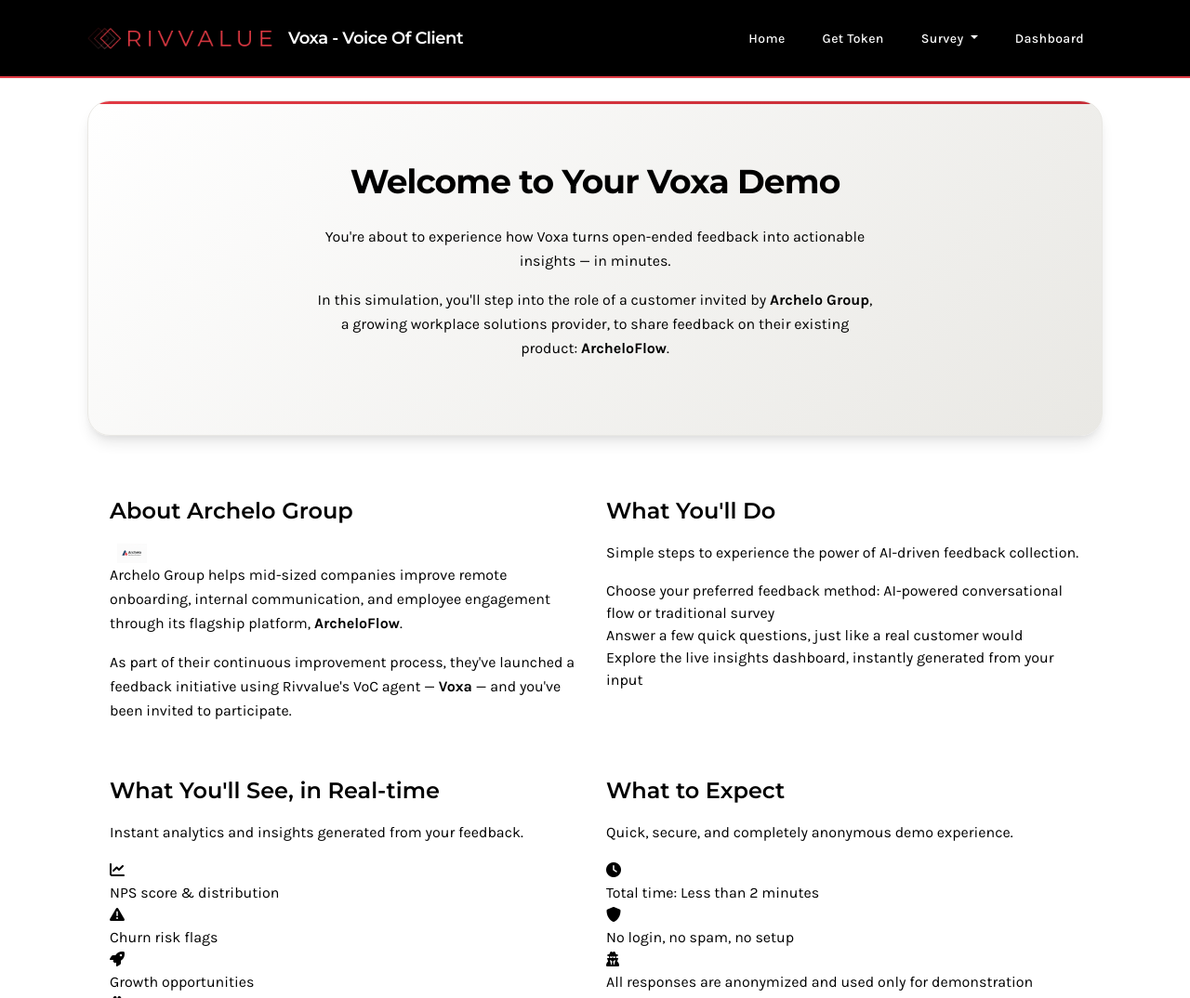
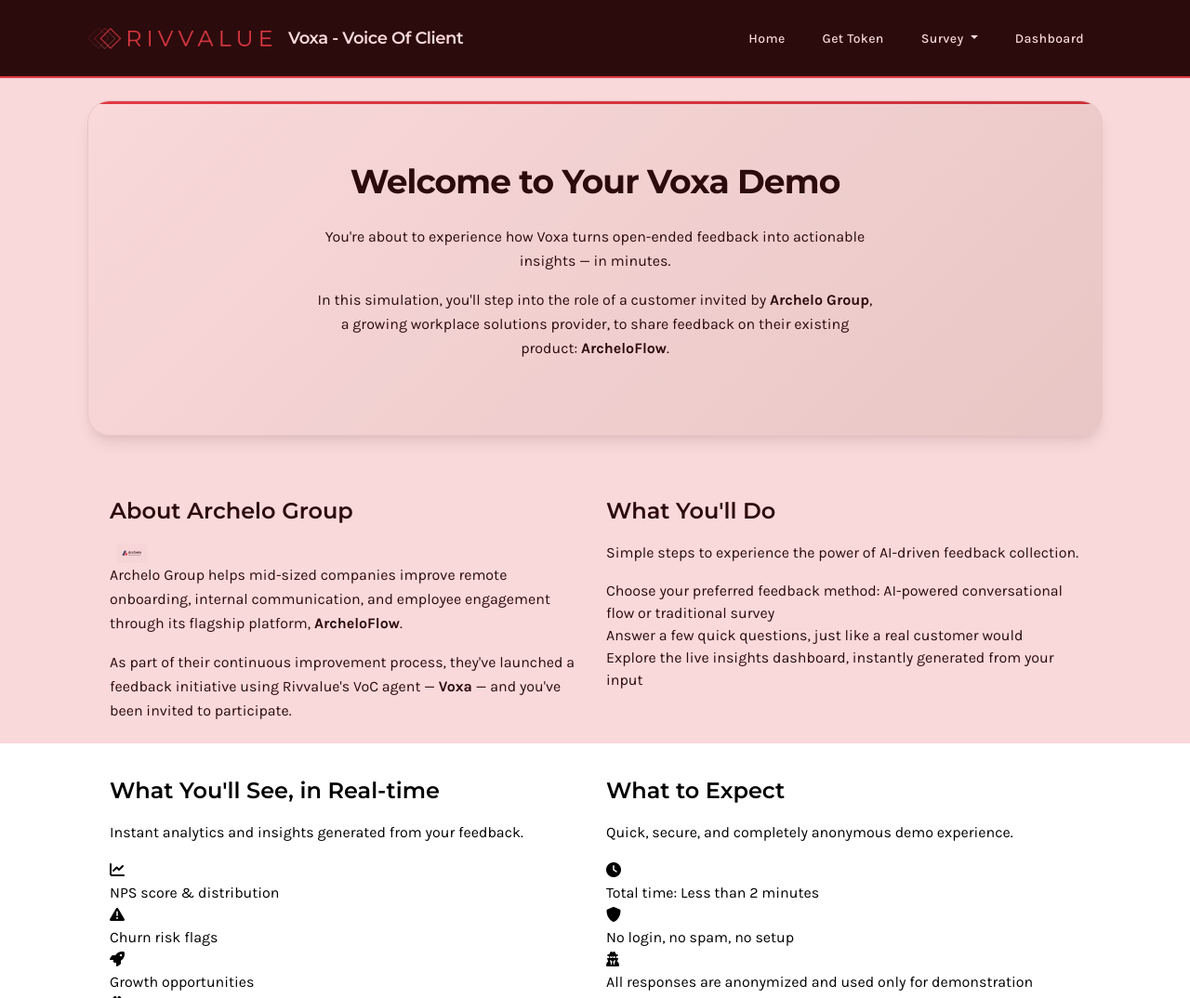
Before and after one commit to rivvalue/voia-docs, a Flask app: page /demo in a window 1280 px wide. Shown: the top 1074 px of the page at 93% size. Run offline with Flask 3, Linux system fonts and the light colour scheme.

Commit message:
Update demo page with subtle visual enhancements for better user engagement
Update templates/demo_intro.html to replace .fluidImageOverlay divs with inline styles, adding a semi-transparent red overlay for visual emphasis on specific sections.

Replit-Commit-Author: Agent
Replit-Commit-Session-Id: ed40431e-a156-4555-8728-1c5e25fc44a3
Replit-Commit-Checkpoint-Type: full_checkpoint
Replit-Commit-Screenshot-Url: https://storage.googleapis.com/screenshot-production-us-central1/eca66c11-1e52-49de-a7f4-cfa95608a870/ed40431e-a156-4555-8728-1c5e25fc44a3/nSh4kjI

```diff
--- a/templates/demo_intro.html
+++ b/templates/demo_intro.html
@@ -225,7 +225,7 @@
                 <!-- About Archelo Group -->
                 <div class="col-md-6">
                     <div class="info-card">
-                        <div class="fluidImageOverlay"></div>
+                        <div style="position: absolute; top: 0; left: 0; width: 100%; height: 100%; background: #E13A44; opacity: 0.1; z-index: 1;"></div>
                         <div class="section-header">
                             <h3 class="section-title">About Archelo Group</h3>
                             <img src="{{ url_for('static', filename='images/archelo-logo.png') }}"
@@ -244,7 +244,7 @@
                 <!-- What You'll Do -->
                 <div class="col-md-6">
                     <div class="info-card">
-                        <div class="fluidImageOverlay"></div>
+                        <div style="position: absolute; top: 0; left: 0; width: 100%; height: 100%; background: #E13A44; opacity: 0.1; z-index: 1;"></div>
                         <h3 class="section-title">What You'll Do</h3>
                         <p class="section-subtitle">
                             Simple steps to experience the power of AI-driven feedback collection.
```
